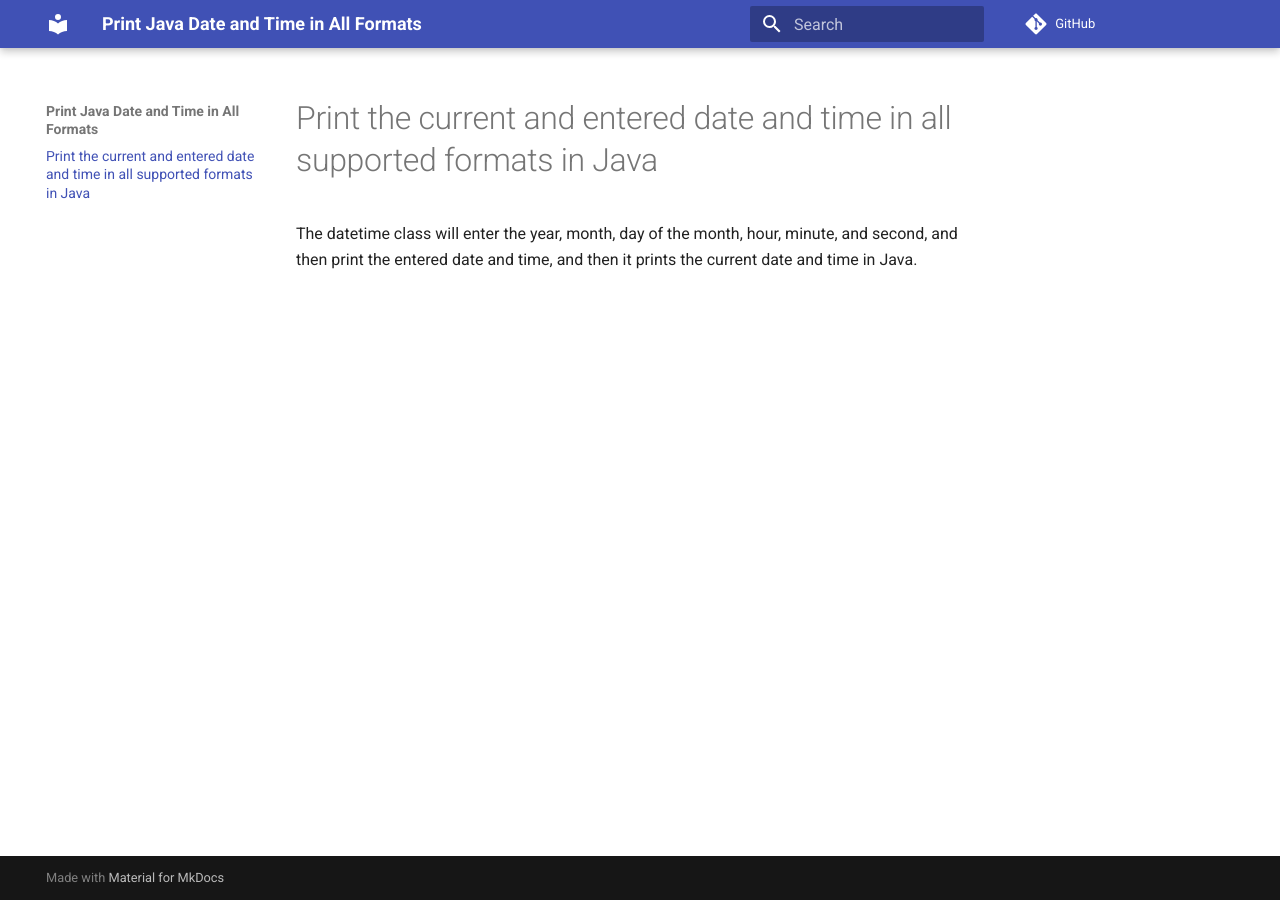
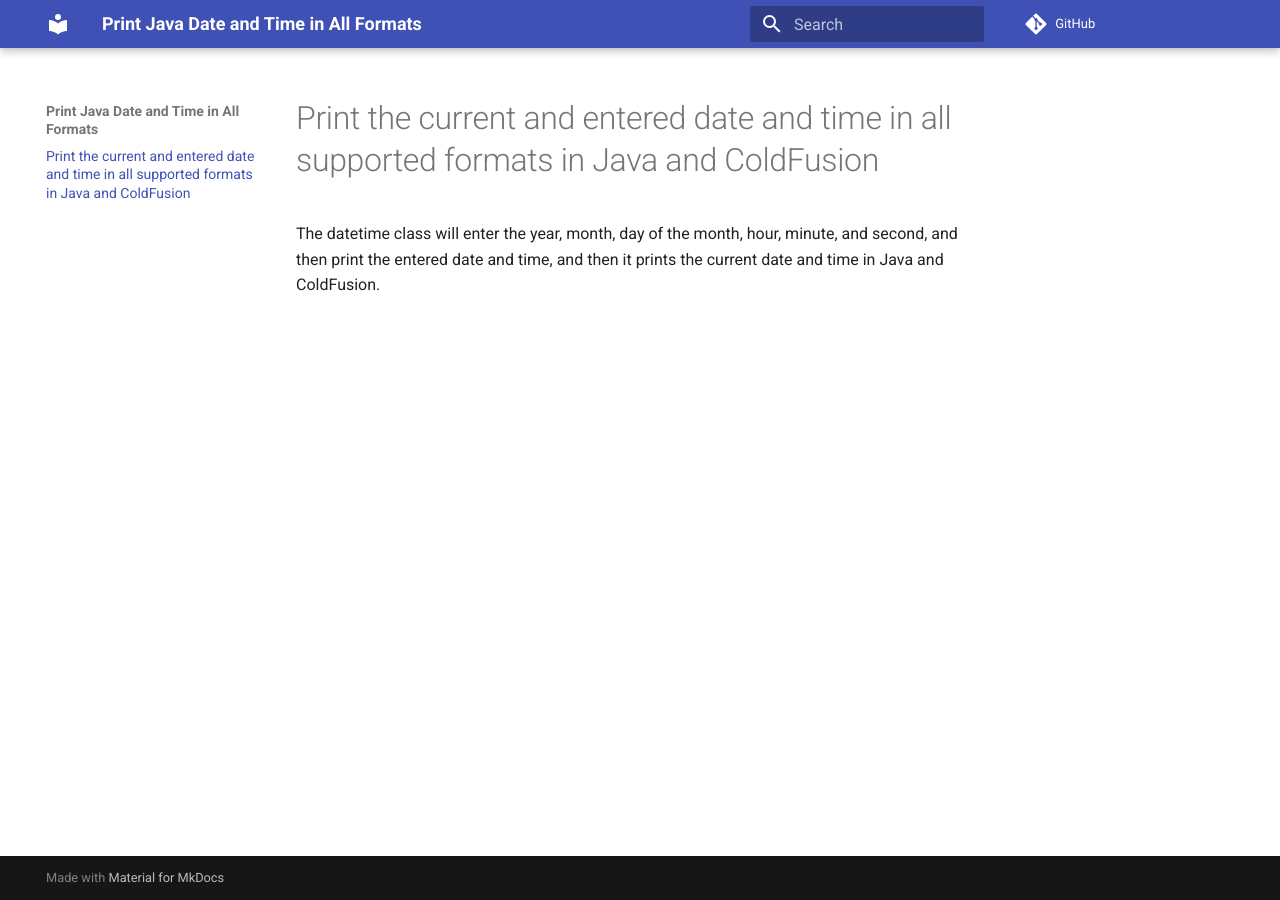
Before and after one commit to lulunac27a/java-datetime, an MkDocs documentation site: the page built from docs/index.md, in a window 1280 px wide. Built offline with MkDocs 1.6.1 and Material for MkDocs 9.7.7, drawn with Linux system fonts in a browser that asks for light colours; comment, search, counter and statistics services are not loaded.

Commit message:
Add ColdFusion in docs

```diff
--- a/README.md
+++ b/README.md
@@ -1,4 +1,4 @@
-# Print the current and entered date and time in all supported formats in Java
+# Print the current and entered date and time in all supported formats in Java and ColdFusion
 
 The datetime class will enter the year, month, day of the month, hour, minute, and second, and then print the entered
-date and time, and then it prints the current date and time in Java.
+date and time, and then it prints the current date and time in Java and ColdFusion.
--- a/docs/index.md
+++ b/docs/index.md
@@ -1,4 +1,4 @@
-# Print the current and entered date and time in all supported formats in Java
+# Print the current and entered date and time in all supported formats in Java and ColdFusion
 
 The datetime class will enter the year, month, day of the month, hour, minute, and second, and then print the entered
-date and time, and then it prints the current date and time in Java.
+date and time, and then it prints the current date and time in Java and ColdFusion.
```
